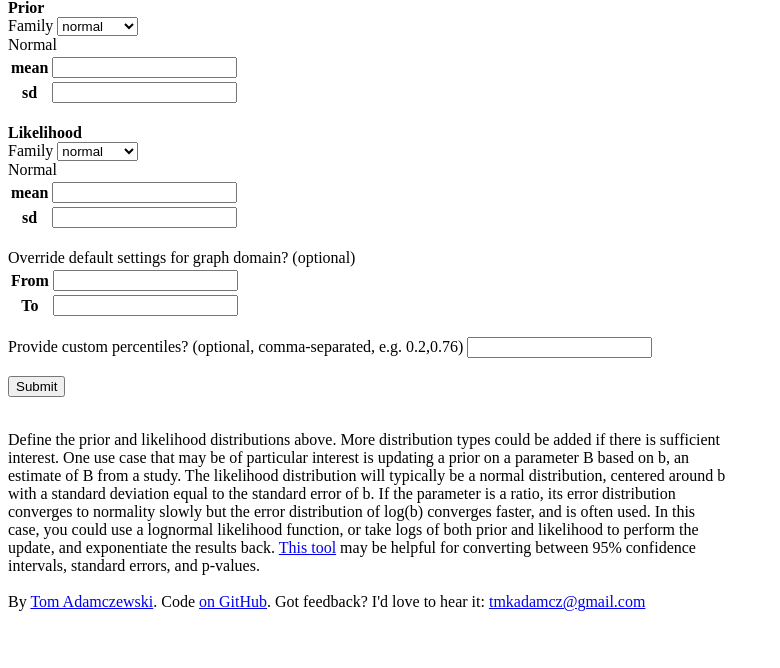
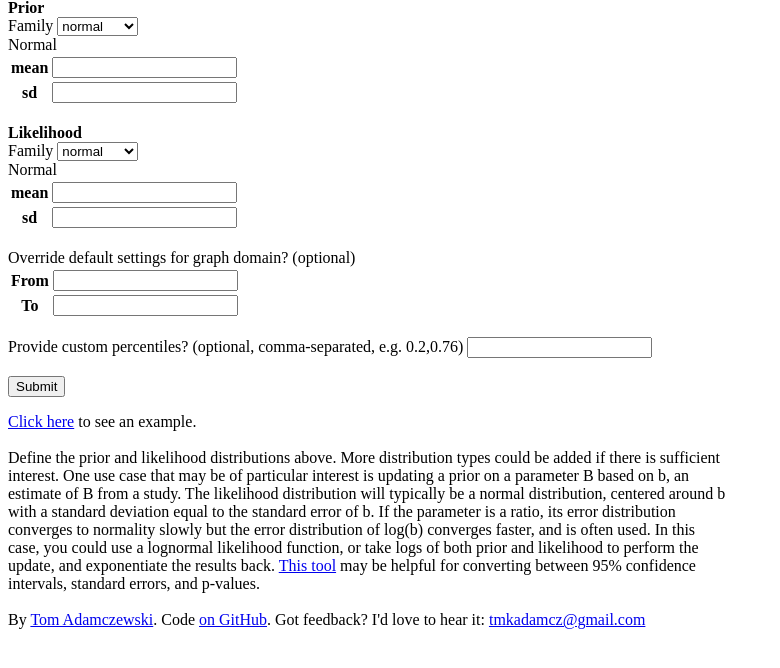
Before and after one commit to tadamcz/bayes-continuous, a Flask app: page / in a window 1280 px wide. Shown: the part 67-735 px from the top of the page, without its empty margins (0-780 px from the left). Run offline with Flask 2, Linux system fonts and the light colour scheme.

Commit message:
add example link

```diff
--- a/templates/index.html
+++ b/templates/index.html
@@ -37,6 +37,10 @@
 <br><br>
 	<input type="submit">
 </form>
+
+
+{% set example_link = "/?data={%22prior%22:%20{%22family%22:%20%22lognormal%22,%20%22normal%22:%20{%22param1%22:%20null,%20%22param2%22:%20null},%20%22lognormal%22:%20{%22param1%22:%201.0,%20%22param2%22:%200.5},%20%22beta%22:%20{%22param1%22:%20null,%20%22param2%22:%20null},%20%22uniform%22:%20{%22param1%22:%20null,%20%22param2%22:%20null}},%20%22likelihood%22:%20{%22family%22:%20%22normal%22,%20%22normal%22:%20{%22param1%22:%2010.0,%20%22param2%22:%203.0},%20%22lognormal%22:%20{%22param1%22:%20null,%20%22param2%22:%20null},%20%22beta%22:%20{%22param1%22:%20null,%20%22param2%22:%20null},%20%22uniform%22:%20{%22param1%22:%20null,%20%22param2%22:%20null}},%20%22graphrange%22:%20{%22param1%22:%20null,%20%22param2%22:%20null},%20%22custompercentiles%22:%20%22%22}" %}
+<div id="example"><a href={{ example_link }}>Click here</a> to see an example.</div>
 
 {{graph|safe}}
 
```
